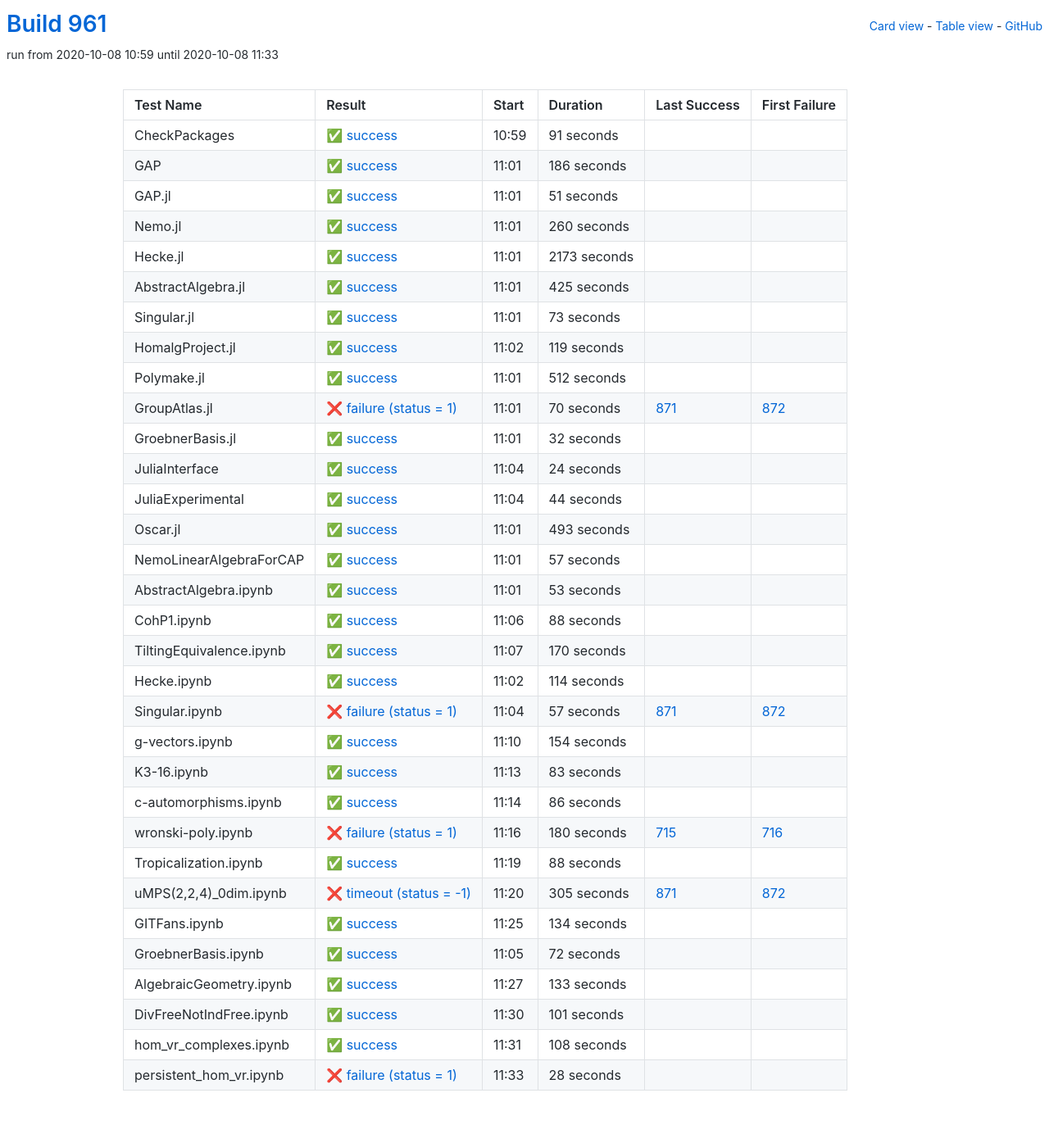
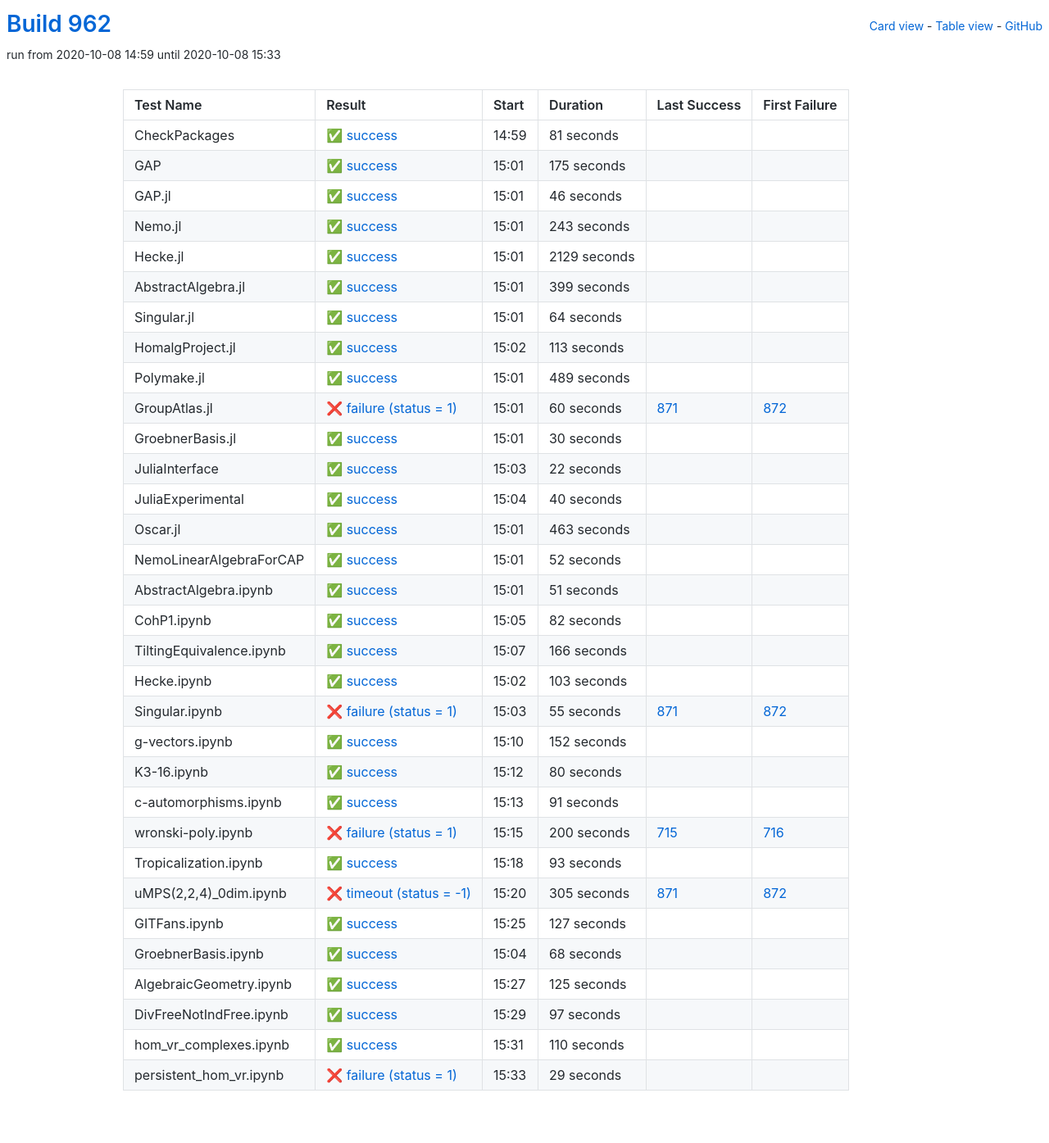
Before and after one commit to oscar-system/oscar-ci-status-stable, a Jekyll site: the page built from table.html, in a window 1280 px wide. Shown: the whole page at 82% size. Built offline with Jekyll 4.4.1, drawn with Linux system fonts in a browser that asks for light colours.

Commit message:
Build #962

```diff
--- a/_data/ci.yml
+++ b/_data/ci.yml
@@ -1,6 +1,6 @@
 ---
-build: 961
-build_url: https://oscarci.mathematik.uni-kl.de/job/oscar-stable/961/
+build: 962
+build_url: https://oscarci.mathematik.uni-kl.de/job/oscar-stable/962/
 job: oscar-stable
 organization: oscar-system
 repo: oscar-ci-status-stable
@@ -8,8 +8,272 @@ repourl: https://github.com/oscar-system/oscar-ci-status-stable
 tests:
 - name: CheckPackages
   id: checkpackages
-  log: https://oscarci.mathematik.uni-kl.de/job/oscar-stable/961/artifact/logs/build-961/CheckPackages.log
-  start: 2020-10-08 10:59
+  log: https://oscarci.mathematik.uni-kl.de/job/oscar-stable/962/artifact/logs/build-962/CheckPackages.log
+  start: 2020-10-08 14:59
+  success: true
+  exitcode: 0
+  status: success
+  duration: 81
+  last_success: false
+  last_success_url:
+  first_failure: false
+  first_failure_url:
+- name: GAP
+  id: gap
+  log: https://oscarci.mathematik.uni-kl.de/job/oscar-stable/962/artifact/logs/build-962/GAP.log
+  start: 2020-10-08 15:01
+  success: true
+  exitcode: 0
+  status: success
+  duration: 175
+  last_success: false
+  last_success_url:
+  first_failure: false
+  first_failure_url:
+- name: GAP.jl
+  id: gap-jl
+  log: https://oscarci.mathematik.uni-kl.de/job/oscar-stable/962/artifact/logs/build-962/GAP.jl.log
+  start: 2020-10-08 15:01
+  success: true
+  exitcode: 0
+  status: success
+  duration: 46
+  last_success: false
+  last_success_url:
+  first_failure: false
+  first_failure_url:
+- name: Nemo.jl
+  id: nemo-jl
+  log: https://oscarci.mathematik.uni-kl.de/job/oscar-stable/962/artifact/logs/build-962/Nemo.jl.log
+  start: 2020-10-08 15:01
+  success: true
+  exitcode: 0
+  status: success
+  duration: 243
+  last_success: false
+  last_success_url:
+  first_failure: false
+  first_failure_url:
+- name: Hecke.jl
+  id: hecke-jl
+  log: https://oscarci.mathematik.uni-kl.de/job/oscar-stable/962/artifact/logs/build-962/Hecke.jl.log
+  start: 2020-10-08 15:01
+  success: true
+  exitcode: 0
+  status: success
+  duration: 2129
+  last_success: false
+  last_success_url:
+  first_failure: false
+  first_failure_url:
+- name: AbstractAlgebra.jl
+  id: abstractalgebra-jl
+  log: https://oscarci.mathematik.uni-kl.de/job/oscar-stable/962/artifact/logs/build-962/AbstractAlgebra.jl.log
+  start: 2020-10-08 15:01
+  success: true
+  exitcode: 0
+  status: success
+  duration: 399
+  last_success: false
+  last_success_url:
+  first_failure: false
+  first_failure_url:
+- name: Singular.jl
+  id: singular-jl
+  log: https://oscarci.mathematik.uni-kl.de/job/oscar-stable/962/artifact/logs/build-962/Singular.jl.log
+  start: 2020-10-08 15:01
+  success: true
+  exitcode: 0
+  status: success
+  duration: 64
+  last_success: false
+  last_success_url:
+  first_failure: false
+  first_failure_url:
+- name: HomalgProject.jl
+  id: homalgproject-jl
+  log: https://oscarci.mathematik.uni-kl.de/job/oscar-stable/962/artifact/logs/build-962/HomalgProject.jl.log
+  start: 2020-10-08 15:02
+  success: true
+  exitcode: 0
+  status: success
+  duration: 113
+  last_success: false
+  last_success_url:
+  first_failure: false
+  first_failure_url:
+- name: Polymake.jl
+  id: polymake-jl
+  log: https://oscarci.mathematik.uni-kl.de/job/oscar-stable/962/artifact/logs/build-962/Polymake.jl.log
+  start: 2020-10-08 15:01
+  success: true
+  exitcode: 0
+  status: success
+  duration: 489
+  last_success: false
+  last_success_url:
+  first_failure: false
+  first_failure_url:
+- name: GroupAtlas.jl
+  id: groupatlas-jl
+  log: https://oscarci.mathematik.uni-kl.de/job/oscar-stable/962/artifact/logs/build-962/GroupAtlas.jl.log
+  start: 2020-10-08 15:01
+  success: false
+  exitcode: 1
+  status: failure
+  duration: 60
+  last_success: 871
+  last_success_url: https://oscarci.mathematik.uni-kl.de/job/oscar-stable/871/
+  first_failure: 872
+  first_failure_url: https://oscarci.mathematik.uni-kl.de/job/oscar-stable/872/
+- name: GroebnerBasis.jl
+  id: groebnerbasis-jl
+  log: https://oscarci.mathematik.uni-kl.de/job/oscar-stable/962/artifact/logs/build-962/GroebnerBasis.jl.log
+  start: 2020-10-08 15:01
+  success: true
+  exitcode: 0
+  status: success
+  duration: 30
+  last_success: false
+  last_success_url:
+  first_failure: false
+  first_failure_url:
+- name: JuliaInterface
+  id: juliainterface
+  log: https://oscarci.mathematik.uni-kl.de/job/oscar-stable/962/artifact/logs/build-962/JuliaInterface.log
+  start: 2020-10-08 15:03
+  success: true
+  exitcode: 0
+  status: success
+  duration: 22
+  last_success: false
+  last_success_url:
+  first_failure: false
+  first_failure_url:
+- name: JuliaExperimental
+  id: juliaexperimental
+  log: https://oscarci.mathematik.uni-kl.de/job/oscar-stable/962/artifact/logs/build-962/JuliaExperimental.log
+  start: 2020-10-08 15:04
+  success: true
+  exitcode: 0
+  status: success
+  duration: 40
+  last_success: false
+  last_success_url:
+  first_failure: false
+  first_failure_url:
+- name: Oscar.jl
+  id: oscar-jl
+  log: https://oscarci.mathematik.uni-kl.de/job/oscar-stable/962/artifact/logs/build-962/Oscar.jl.log
+  start: 2020-10-08 15:01
+  success: true
+  exitcode: 0
+  status: success
+  duration: 463
+  last_success: false
+  last_success_url:
+  first_failure: false
+  first_failure_url:
+- name: NemoLinearAlgebraForCAP
+  id: nemolinearalgebraforcap
+  log: https://oscarci.mathematik.uni-kl.de/job/oscar-stable/962/artifact/logs/build-962/NemoLinearAlgebraForCAP.log
+  start: 2020-10-08 15:01
+  success: true
+  exitcode: 0
+  status: success
+  duration: 52
+  last_success: false
+  last_success_url:
+  first_failure: false
+  first_failure_url:
+- name: AbstractAlgebra.ipynb
+  id: abstractalgebra-ipynb
+  log: https://oscarci.mathematik.uni-kl.de/job/oscar-stable/962/artifact/logs/build-962/AbstractAlgebra.ipynb.log
+  start: 2020-10-08 15:01
+  success: true
+  exitcode: 0
+  status: success
+  duration: 51
+  last_success: false
+  last_success_url:
+  first_failure: false
+  first_failure_url:
+- name: CohP1.ipynb
+  id: cohp1-ipynb
+  log: https://oscarci.mathematik.uni-kl.de/job/oscar-stable/962/artifact/logs/build-962/CohP1.ipynb.log
+  start: 2020-10-08 15:05
+  success: true
+  exitcode: 0
+  status: success
+  duration: 82
+  last_success: false
+  last_success_url:
+  first_failure: false
+  first_failure_url:
+- name: TiltingEquivalence.ipynb
+  id: tiltingequivalence-ipynb
+  log: https://oscarci.mathematik.uni-kl.de/job/oscar-stable/962/artifact/logs/build-962/TiltingEquivalence.ipynb.log
+  start: 2020-10-08 15:07
+  success: true
+  exitcode: 0
+  status: success
+  duration: 166
+  last_success: false
+  last_success_url:
+  first_failure: false
+  first_failure_url:
+- name: Hecke.ipynb
+  id: hecke-ipynb
+  log: https://oscarci.mathematik.uni-kl.de/job/oscar-stable/962/artifact/logs/build-962/Hecke.ipynb.log
+  start: 2020-10-08 15:02
+  success: true
+  exitcode: 0
+  status: success
+  duration: 103
+  last_success: false
+  last_success_url:
+  first_failure: false
+  first_failure_url:
+- name: Singular.ipynb
+  id: singular-ipynb
+  log: https://oscarci.mathematik.uni-kl.de/job/oscar-stable/962/artifact/logs/build-962/Singular.ipynb.log
+  start: 2020-10-08 15:03
+  success: false
+  exitcode: 1
+  status: failure
+  duration: 55
+  last_success: 871
+  last_success_url: https://oscarci.mathematik.uni-kl.de/job/oscar-stable/871/
+  first_failure: 872
+  first_failure_url: https://oscarci.mathematik.uni-kl.de/job/oscar-stable/872/
+- name: g-vectors.ipynb
+  id: g-vectors-ipynb
+  log: https://oscarci.mathematik.uni-kl.de/job/oscar-stable/962/artifact/logs/build-962/g-vectors.ipynb.log
+  start: 2020-10-08 15:10
+  success: true
+  exitcode: 0
+  status: success
+  duration: 152
+  last_success: false
+  last_success_url:
+  first_failure: false
+  first_failure_url:
+- name: K3-16.ipynb
+  id: k3-16-ipynb
+  log: https://oscarci.mathematik.uni-kl.de/job/oscar-stable/962/artifact/logs/build-962/K3-16.ipynb.log
+  start: 2020-10-08 15:12
+  success: true
+  exitcode: 0
+  status: success
+  duration: 80
+  last_success: false
+  last_success_url:
+  first_failure: false
+  first_failure_url:
+- name: c-automorphisms.ipynb
+  id: c-automorphisms-ipynb
+  log: https://oscarci.mathematik.uni-kl.de/job/oscar-stable/962/artifact/logs/build-962/c-automorphisms.ipynb.log
+  start: 2020-10-08 15:13
   success: true
   exitcode: 0
   status: success
@@ -18,298 +282,34 @@ tests:
   last_success_url:
   first_failure: false
   first_failure_url:
-- name: GAP
-  id: gap
-  log: https://oscarci.mathematik.uni-kl.de/job/oscar-stable/961/artifact/logs/build-961/GAP.log
-  start: 2020-10-08 11:01
-  success: true
-  exitcode: 0
-  status: success
-  duration: 186
-  last_success: false
-  last_success_url:
-  first_failure: false
-  first_failure_url:
-- name: GAP.jl
-  id: gap-jl
-  log: https://oscarci.mathematik.uni-kl.de/job/oscar-stable/961/artifact/logs/build-961/GAP.jl.log
-  start: 2020-10-08 11:01
-  success: true
-  exitcode: 0
-  status: success
-  duration: 51
-  last_success: false
-  last_success_url:
-  first_failure: false
-  first_failure_url:
-- name: Nemo.jl
-  id: nemo-jl
-  log: https://oscarci.mathematik.uni-kl.de/job/oscar-stable/961/artifact/logs/build-961/Nemo.jl.log
-  start: 2020-10-08 11:01
-  success: true
-  exitcode: 0
-  status: success
-  duration: 260
-  last_success: false
-  last_success_url:
-  first_failure: false
-  first_failure_url:
-- name: Hecke.jl
-  id: hecke-jl
-  log: https://oscarci.mathematik.uni-kl.de/job/oscar-stable/961/artifact/logs/build-961/Hecke.jl.log
-  start: 2020-10-08 11:01
-  success: true
-  exitcode: 0
-  status: success
-  duration: 2173
-  last_success: false
-  last_success_url:
-  first_failure: false
-  first_failure_url:
-- name: AbstractAlgebra.jl
-  id: abstractalgebra-jl
-  log: https://oscarci.mathematik.uni-kl.de/job/oscar-stable/961/artifact/logs/build-961/AbstractAlgebra.jl.log
-  start: 2020-10-08 11:01
-  success: true
-  exitcode: 0
-  status: success
-  duration: 425
-  last_success: false
-  last_success_url:
-  first_failure: false
-  first_failure_url:
-- name: Singular.jl
-  id: singular-jl
-  log: https://oscarci.mathematik.uni-kl.de/job/oscar-stable/961/artifact/logs/build-961/Singular.jl.log
-  start: 2020-10-08 11:01
-  success: true
-  exitcode: 0
-  status: success
-  duration: 73
-  last_success: false
-  last_success_url:
-  first_failure: false
-  first_failure_url:
-- name: HomalgProject.jl
-  id: homalgproject-jl
-  log: https://oscarci.mathematik.uni-kl.de/job/oscar-stable/961/artifact/logs/build-961/HomalgProject.jl.log
-  start: 2020-10-08 11:02
-  success: true
-  exitcode: 0
-  status: success
-  duration: 119
-  last_success: false
-  last_success_url:
-  first_failure: false
-  first_failure_url:
-- name: Polymake.jl
-  id: polymake-jl
-  log: https://oscarci.mathematik.uni-kl.de/job/oscar-stable/961/artifact/logs/build-961/Polymake.jl.log
-  start: 2020-10-08 11:01
-  success: true
-  exitcode: 0
-  status: success
-  duration: 512
-  last_success: false
-  last_success_url:
-  first_failure: false
-  first_failure_url:
-- name: GroupAtlas.jl
-  id: groupatlas-jl
-  log: https://oscarci.mathematik.uni-kl.de/job/oscar-stable/961/artifact/logs/build-961/GroupAtlas.jl.log
-  start: 2020-10-08 11:01
+- name: wronski-poly.ipynb
+  id: wronski-poly-ipynb
+  log: https://oscarci.mathematik.uni-kl.de/job/oscar-stable/962/artifact/logs/build-962/wronski-poly.ipynb.log
+  start: 2020-10-08 15:15
   success: false
   exitcode: 1
   status: failure
-  duration: 70
-  last_success: 871
-  last_success_url: https://oscarci.mathematik.uni-kl.de/job/oscar-stable/871/
-  first_failure: 872
-  first_failure_url: https://oscarci.mathematik.uni-kl.de/job/oscar-stable/872/
-- name: GroebnerBasis.jl
-  id: groebnerbasis-jl
-  log: https://oscarci.mathematik.uni-kl.de/job/oscar-stable/961/artifact/logs/build-961/GroebnerBasis.jl.log
-  start: 2020-10-08 11:01
-  success: true
-  exitcode: 0
-  status: success
-  duration: 32
-  last_success: false
-  last_success_url:
-  first_failure: false
-  first_failure_url:
-- name: JuliaInterface
-  id: juliainterface
-  log: https://oscarci.mathematik.uni-kl.de/job/oscar-stable/961/artifact/logs/build-961/JuliaInterface.log
-  start: 2020-10-08 11:04
-  success: true
-  exitcode: 0
-  status: success
-  duration: 24
-  last_success: false
-  last_success_url:
-  first_failure: false
-  first_failure_url:
-- name: JuliaExperimental
-  id: juliaexperimental
-  log: https://oscarci.mathematik.uni-kl.de/job/oscar-stable/961/artifact/logs/build-961/JuliaExperimental.log
-  start: 2020-10-08 11:04
-  success: true
-  exitcode: 0
-  status: success
-  duration: 44
-  last_success: false
-  last_success_url:
-  first_failure: false
-  first_failure_url:
-- name: Oscar.jl
-  id: oscar-jl
-  log: https://oscarci.mathematik.uni-kl.de/job/oscar-stable/961/artifact/logs/build-961/Oscar.jl.log
-  start: 2020-10-08 11:01
-  success: true
-  exitcode: 0
-  status: success
-  duration: 493
-  last_success: false
-  last_success_url:
-  first_failure: false
-  first_failure_url:
-- name: NemoLinearAlgebraForCAP
-  id: nemolinearalgebraforcap
-  log: https://oscarci.mathematik.uni-kl.de/job/oscar-stable/961/artifact/logs/build-961/NemoLinearAlgebraForCAP.log
-  start: 2020-10-08 11:01
-  success: true
-  exitcode: 0
-  status: success
-  duration: 57
-  last_success: false
-  last_success_url:
-  first_failure: false
-  first_failure_url:
-- name: AbstractAlgebra.ipynb
-  id: abstractalgebra-ipynb
-  log: https://oscarci.mathematik.uni-kl.de/job/oscar-stable/961/artifact/logs/build-961/AbstractAlgebra.ipynb.log
-  start: 2020-10-08 11:01
-  success: true
-  exitcode: 0
-  status: success
-  duration: 53
-  last_success: false
-  last_success_url:
-  first_failure: false
-  first_failure_url:
-- name: CohP1.ipynb
-  id: cohp1-ipynb
-  log: https://oscarci.mathematik.uni-kl.de/job/oscar-stable/961/artifact/logs/build-961/CohP1.ipynb.log
-  start: 2020-10-08 11:06
-  success: true
-  exitcode: 0
-  status: success
-  duration: 88
-  last_success: false
-  last_success_url:
-  first_failure: false
-  first_failure_url:
-- name: TiltingEquivalence.ipynb
-  id: tiltingequivalence-ipynb
-  log: https://oscarci.mathematik.uni-kl.de/job/oscar-stable/961/artifact/logs/build-961/TiltingEquivalence.ipynb.log
-  start: 2020-10-08 11:07
-  success: true
-  exitcode: 0
-  status: success
-  duration: 170
-  last_success: false
-  last_success_url:
-  first_failure: false
-  first_failure_url:
-- name: Hecke.ipynb
-  id: hecke-ipynb
-  log: https://oscarci.mathematik.uni-kl.de/job/oscar-stable/961/artifact/logs/build-961/Hecke.ipynb.log
-  start: 2020-10-08 11:02
-  success: true
-  exitcode: 0
-  status: success
-  duration: 114
-  last_success: false
-  last_success_url:
-  first_failure: false
-  first_failure_url:
-- name: Singular.ipynb
-  id: singular-ipynb
-  log: https://oscarci.mathematik.uni-kl.de/job/oscar-stable/961/artifact/logs/build-961/Singular.ipynb.log
-  start: 2020-10-08 11:04
-  success: false
-  exitcode: 1
-  status: failure
-  duration: 57
-  last_success: 871
-  last_success_url: https://oscarci.mathematik.uni-kl.de/job/oscar-stable/871/
-  first_failure: 872
-  first_failure_url: https://oscarci.mathematik.uni-kl.de/job/oscar-stable/872/
-- name: g-vectors.ipynb
-  id: g-vectors-ipynb
-  log: https://oscarci.mathematik.uni-kl.de/job/oscar-stable/961/artifact/logs/build-961/g-vectors.ipynb.log
-  start: 2020-10-08 11:10
-  success: true
-  exitcode: 0
-  status: success
-  duration: 154
-  last_success: false
-  last_success_url:
-  first_failure: false
-  first_failure_url:
-- name: K3-16.ipynb
-  id: k3-16-ipynb
-  log: https://oscarci.mathematik.uni-kl.de/job/oscar-stable/961/artifact/logs/build-961/K3-16.ipynb.log
-  start: 2020-10-08 11:13
-  success: true
-  exitcode: 0
-  status: success
-  duration: 83
-  last_success: false
-  last_success_url:
-  first_failure: false
-  first_failure_url:
-- name: c-automorphisms.ipynb
-  id: c-automorphisms-ipynb
-  log: https://oscarci.mathematik.uni-kl.de/job/oscar-stable/961/artifact/logs/build-961/c-automorphisms.ipynb.log
-  start: 2020-10-08 11:14
-  success: true
-  exitcode: 0
-  status: success
-  duration: 86
-  last_success: false
-  last_success_url:
-  first_failure: false
-  first_failure_url:
-- name: wronski-poly.ipynb
-  id: wronski-poly-ipynb
-  log: https://oscarci.mathematik.uni-kl.de/job/oscar-stable/961/artifact/logs/build-961/wronski-poly.ipynb.log
-  start: 2020-10-08 11:16
-  success: false
-  exitcode: 1
-  status: failure
-  duration: 180
+  duration: 200
   last_success: 715
   last_success_url: https://oscarci.mathematik.uni-kl.de/job/oscar-stable/715/
   first_failure: 716
   first_failure_url: https://oscarci.mathematik.uni-kl.de/job/oscar-stable/716/
 - name: Tropicalization.ipynb
   id: tropicalization-ipynb
-  log: https://oscarci.mathematik.uni-kl.de/job/oscar-stable/961/artifact/logs/build-961/Tropicalization.ipynb.log
-  start: 2020-10-08 11:19
+  log: https://oscarci.mathematik.uni-kl.de/job/oscar-stable/962/artifact/logs/build-962/Tropicalization.ipynb.log
+  start: 2020-10-08 15:18
   success: true
   exitcode: 0
   status: success
-  duration: 88
+  duration: 93
   last_success: false
   last_success_url:
   first_failure: false
   first_failure_url:
 - name: uMPS(2,2,4)_0dim.ipynb
   id: umps-2-2-4-0dim-ipynb
-  log: https://oscarci.mathematik.uni-kl.de/job/oscar-stable/961/artifact/logs/build-961/uMPS-2-2-4-_0dim.ipynb.log
-  start: 2020-10-08 11:20
+  log: https://oscarci.mathematik.uni-kl.de/job/oscar-stable/962/artifact/logs/build-962/uMPS-2-2-4-_0dim.ipynb.log
+  start: 2020-10-08 15:20
   success: false
   exitcode: -1
   status: timeout
@@ -320,72 +320,72 @@ tests:
   first_failure_url: https://oscarci.mathematik.uni-kl.de/job/oscar-stable/872/
 - name: GITFans.ipynb
   id: gitfans-ipynb
-  log: https://oscarci.mathematik.uni-kl.de/job/oscar-stable/961/artifact/logs/build-961/GITFans.ipynb.log
-  start: 2020-10-08 11:25
+  log: https://oscarci.mathematik.uni-kl.de/job/oscar-stable/962/artifact/logs/build-962/GITFans.ipynb.log
+  start: 2020-10-08 15:25
   success: true
   exitcode: 0
   status: success
-  duration: 134
+  duration: 127
   last_success: false
   last_success_url:
   first_failure: false
   first_failure_url:
 - name: GroebnerBasis.ipynb
   id: groebnerbasis-ipynb
-  log: https://oscarci.mathematik.uni-kl.de/job/oscar-stable/961/artifact/logs/build-961/GroebnerBasis.ipynb.log
-  start: 2020-10-08 11:05
+  log: https://oscarci.mathematik.uni-kl.de/job/oscar-stable/962/artifact/logs/build-962/GroebnerBasis.ipynb.log
+  start: 2020-10-08 15:04
   success: true
   exitcode: 0
   status: success
-  duration: 72
+  duration: 68
   last_success: false
   last_success_url:
   first_failure: false
   first_failure_url:
 - name: AlgebraicGeometry.ipynb
   id: algebraicgeometry-ipynb
-  log: https://oscarci.mathematik.uni-kl.de/job/oscar-stable/961/artifact/logs/build-961/AlgebraicGeometry.ipynb.log
-  start: 2020-10-08 11:27
+  log: https://oscarci.mathematik.uni-kl.de/job/oscar-stable/962/artifact/logs/build-962/AlgebraicGeometry.ipynb.log
+  start: 2020-10-08 15:27
   success: true
   exitcode: 0
   status: success
-  duration: 133
+  duration: 125
   last_success: false
   last_success_url:
   first_failure: false
   first_failure_url:
 - name: DivFreeNotIndFree.ipynb
   id: divfreenotindfree-ipynb
-  log: https://oscarci.mathematik.uni-kl.de/job/oscar-stable/961/artifact/logs/build-961/DivFreeNotIndFree.ipynb.log
-  start: 2020-10-08 11:30
+  log: https://oscarci.mathematik.uni-kl.de/job/oscar-stable/962/artifact/logs/build-962/DivFreeNotIndFree.ipynb.log
+  start: 2020-10-08 15:29
   success: true
   exitcode: 0
   status: success
-  duration: 101
+  duration: 97
   last_success: false
   last_success_url:
   first_failure: false
   first_failure_url:
 - name: hom_vr_complexes.ipynb
   id: hom-vr-complexes-ipynb
-  log: https://oscarci.mathematik.uni-kl.de/job/oscar-stable/961/artifact/logs/build-961/hom_vr_complexes.ipynb.log
-  start: 2020-10-08 11:31
+  log: https://oscarci.mathematik.uni-kl.de/job/oscar-stable/962/artifact/logs/build-962/hom_vr_complexes.ipynb.log
+  start: 2020-10-08 15:31
   success: true
   exitcode: 0
   status: success
-  duration: 108
+  duration: 110
   last_success: false
   last_success_url:
   first_failure: false
   first_failure_url:
 - name: persistent_hom_vr.ipynb
   id: persistent-hom-vr-ipynb
-  log: https://oscarci.mathematik.uni-kl.de/job/oscar-stable/961/artifact/logs/build-961/persistent_hom_vr.ipynb.log
-  start: 2020-10-08 11:33
+  log: https://oscarci.mathematik.uni-kl.de/job/oscar-stable/962/artifact/logs/build-962/persistent_hom_vr.ipynb.log
+  start: 2020-10-08 15:33
   success: false
   exitcode: 1
   status: failure
-  duration: 28
+  duration: 29
   last_success: false
   last_success_url:
   first_failure: false
```
Also changed, not shown: README.md.
